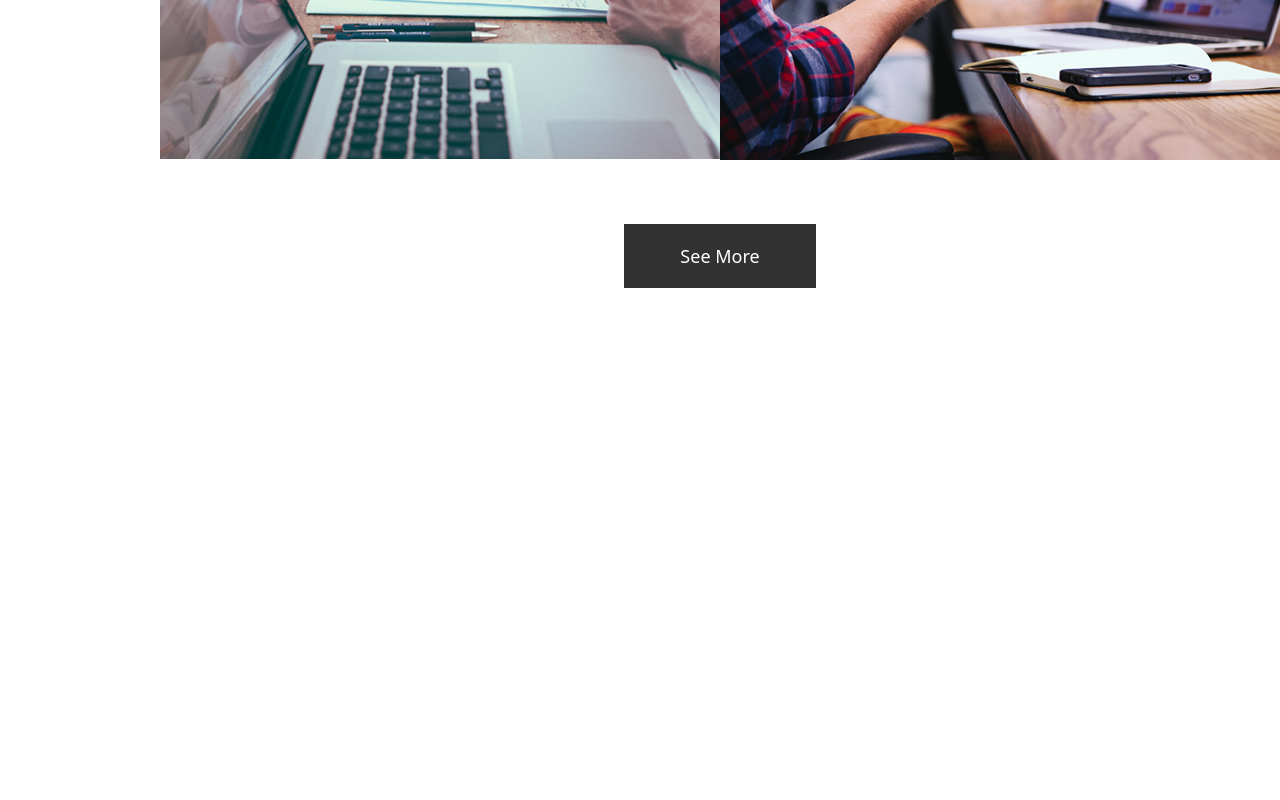
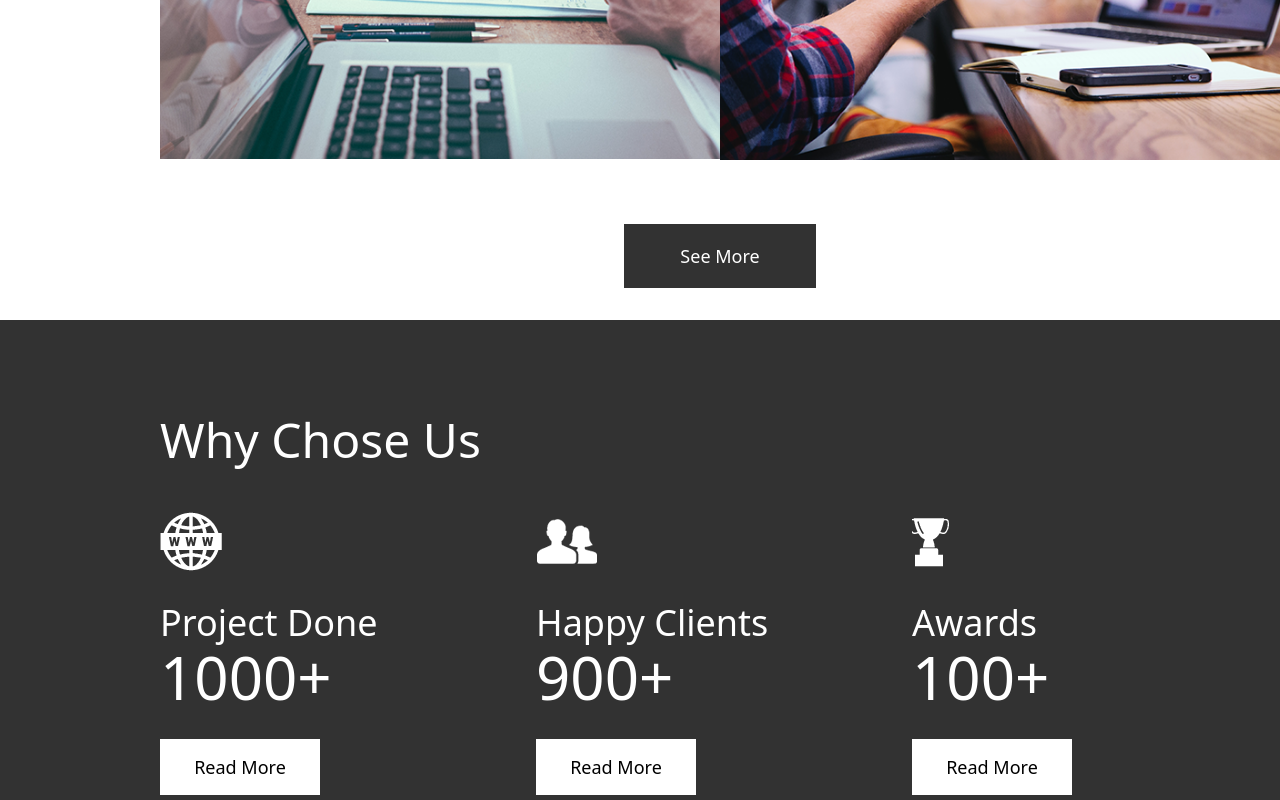
Before and after one commit to sametert/HighTech-clone-tailwind, a website: page src/index.html in a window 1280 px wide. Shown: the part 3199-3999 px from the top of the page. Before the commit the page ends 3487 px from the top, so only its background shows below. Drawn offline with Linux system fonts and the light colour scheme.

Commit message:
five page completed

```diff
--- a/src/index.html
+++ b/src/index.html
@@ -83,15 +83,11 @@
                     <button class=" px-5 py-3 my-5 text-white mr-5" style="background-color: #464646;">Read More</button>
                 </div>
             </div>
-
         </div>
-
         <div class="text-center container">
             <button class="bg-white hover:bg-black hover:text-white w-16 h-16 text-2xl"><</button>
             <button class="bg-white hover:bg-black hover:text-white w-16 h-16 text-2xl">></button>
-
         </div>
-
     </div>
 
     <!-- Third Page -->
@@ -105,7 +101,7 @@
     </div>
 
     <!-- Four Page -->
-    <div class="w-full h-full">
+    <div class="w-full h-full mb-8">
         <div class="container sm pl-40 pt-24">
             <h1 class="text-5xl text-kahve font-medium">We Have Done Portfolio</h1>
             <div class="grid grid-cols-2 gap-y-4 mt-8">
@@ -120,6 +116,34 @@
         </div>
     </div>
 
+    <!-- Five Page -->
+    <div class="w-full bg-kahve" style="height: 60vh;">
+        <div class="container sm pl-40 pt-24">
+            <h1 class="text-white text-5xl font-medium">Why Chose Us</h1>
+            <div class="grid grid-cols-3 gap-2 mt-12">
+                <div class="">
+                    <img src="/src/images/chose1.png" alt="">
+                    <h2 class="mt-8 text-4xl text-white font-medium">Project Done</h2>
+                    <h1 class="mt-1 text-6xl text-white font-medium">1000+</h1>
+                    <button class="w-40 h-14 mt-8 text-lg bg-white hover:bg-black duration-700 hover:text-white">Read More</button>
+                </div>
+                <div class="">
+                    <img src="/src/images/chose2.png" alt="">
+                    <h2 class="mt-8 text-4xl text-white font-medium">Happy Clients</h2>
+                    <h1 class="mt-1 text-6xl text-white font-medium">900+</h1>
+                    <button class="w-40 h-14 mt-8 text-lg bg-white hover:bg-black duration-700 hover:text-white">Read More</button>
+                </div>
+                <div class="">
+                    <img src="/src/images/chose3.png" alt="">
+                    <h2 class="mt-8 text-4xl text-white font-medium">Awards</h2>
+                    <h1 class="mt-1 text-6xl text-white font-medium">100+</h1>
+                    <button class="w-40 h-14 mt-8 text-lg bg-white hover:bg-black duration-700 hover:text-white">Read More</button>
+                </div>
+            </div>
+
+        </div>
+    </div>
+
 
 
 </body>
```
Also changed, not shown: dist/output.css, tailwind.config.js (line endings or trailing spaces).
